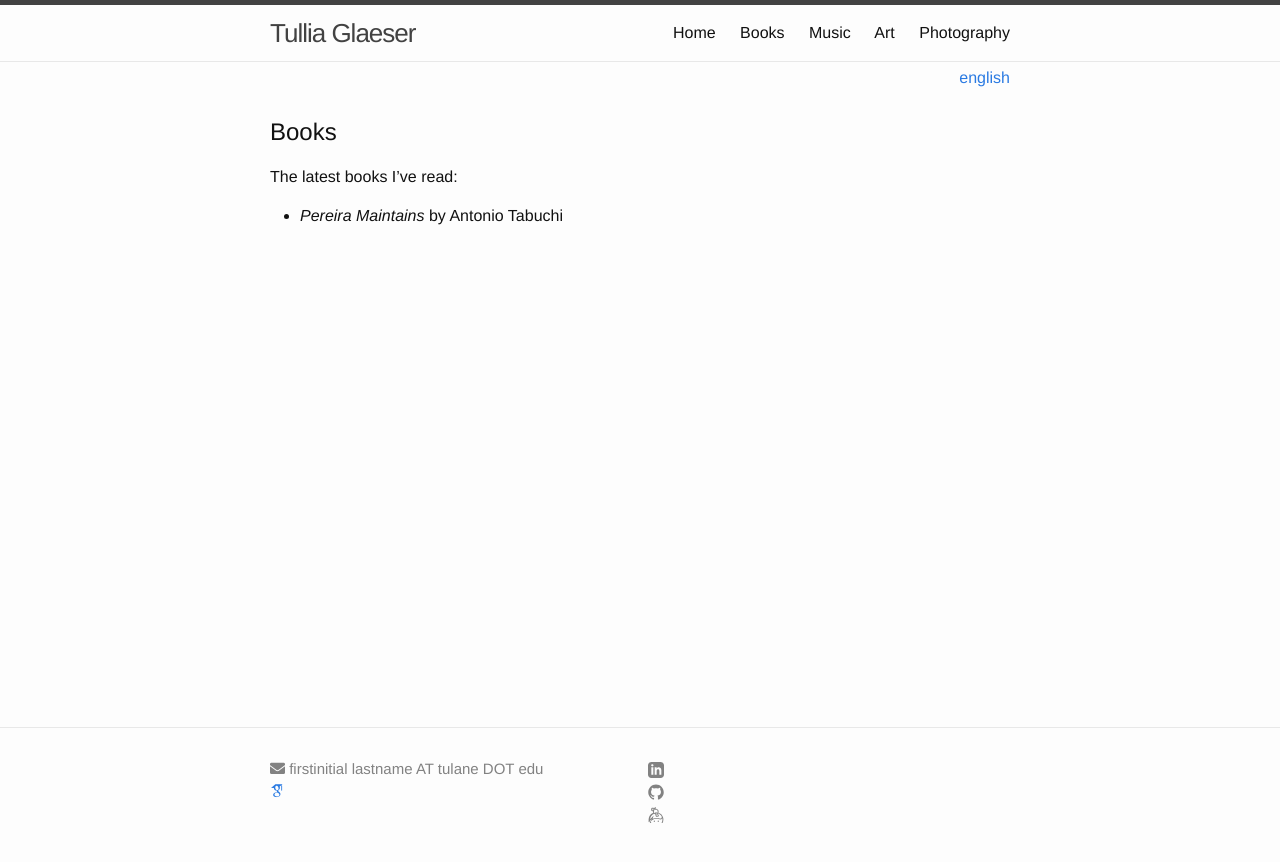
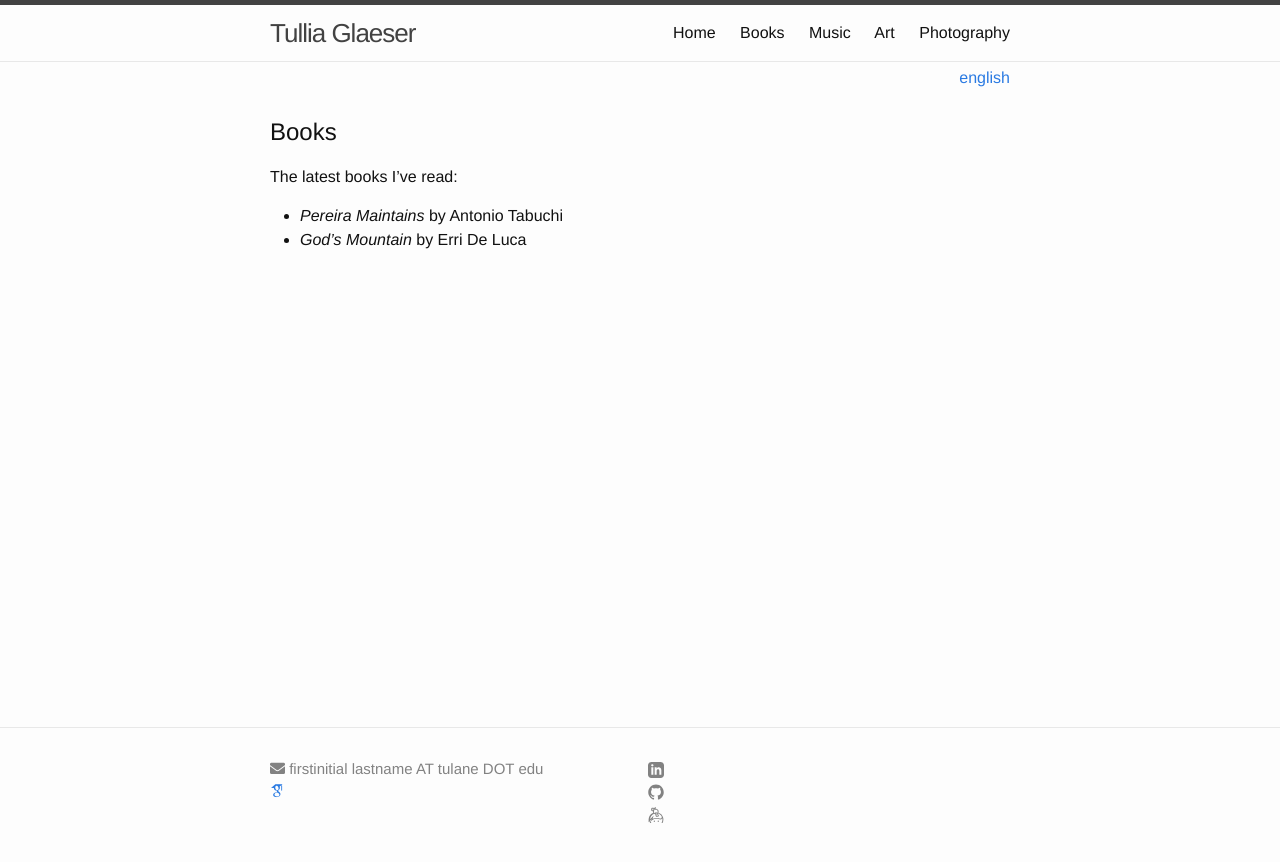
Before and after one commit to tamglaeser/tamglaeser.github.io, a Jekyll site: the page built from books.md, in a window 1280 px wide. Shown: the top 862 px of the page. Built offline with Jekyll 4.4.1, drawn with Linux system fonts in a browser that asks for light colours; nearby versions of some CDN libraries; some web fonts are replaced.

Commit message:
added book

```diff
--- a/books.md
+++ b/books.md
@@ -11,3 +11,4 @@ order: 2
 The latest books I've read:
 
 - _Pereira Maintains_ by Antonio Tabuchi
+- _God's Mountain_ by Erri De Luca
```
